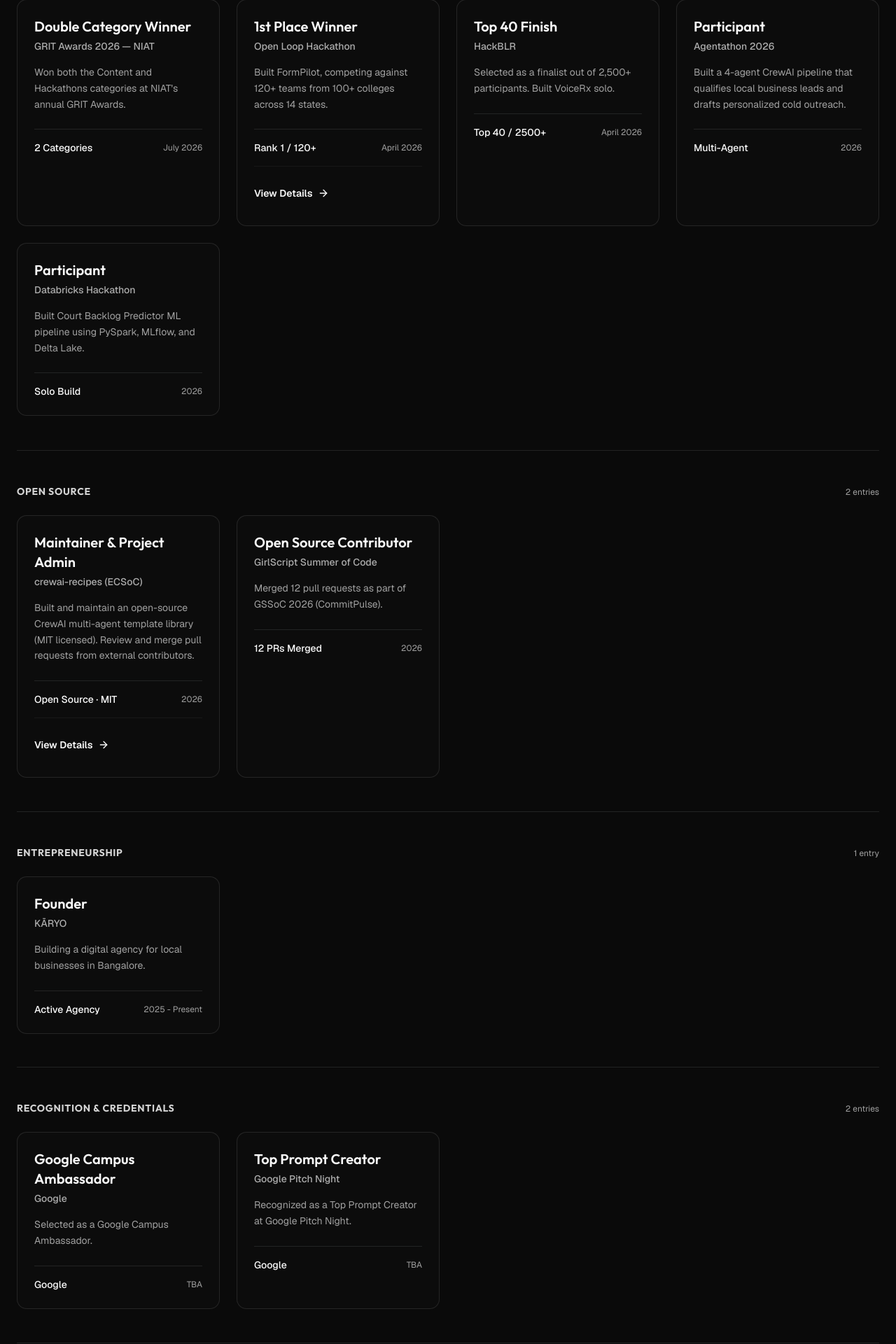
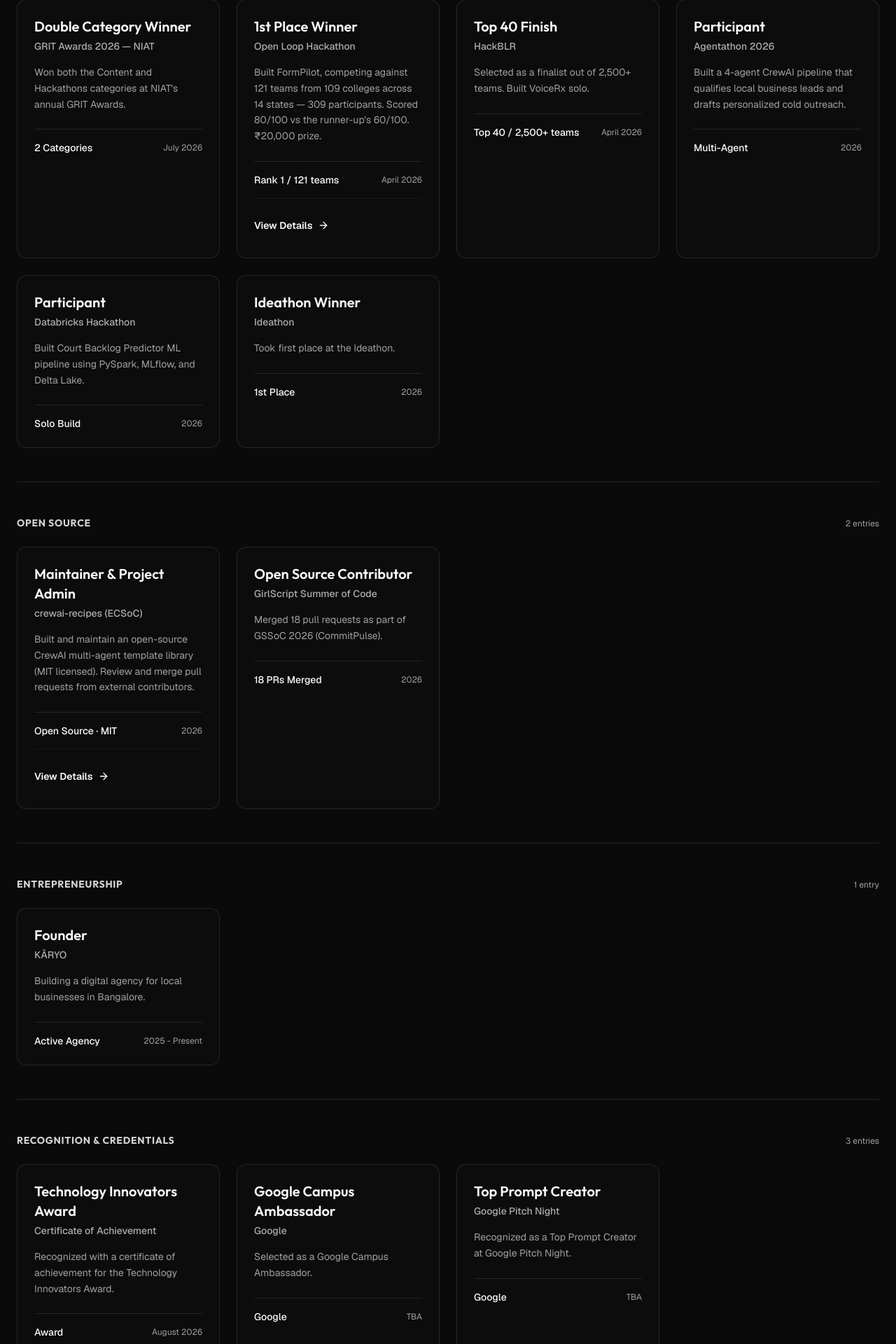
Before and after one commit to Karan-Raj-KR/portfolio, a Next.js app: page /achievements in a window 1280 px wide. Shown: the part 461-2381 px from the top of the page at 70% size. Built offline with nearby package versions, Linux system fonts and the light colour scheme.

Commit message:
feat: add Chrome Web Store link to project UI and update hackathon metrics and achievement details

```diff
--- a/src/components/sections/about.tsx
+++ b/src/components/sections/about.tsx
@@ -34,7 +34,7 @@
                     I'm a B.Tech CSE (AI/ML) student at NIAT–S-VYASA University, but most of what I've learned came from shipping real projects, competing in hackathons, and running a digital agency while juggling exams.
                 </motion.p>
                 <motion.p variants={itemVariants}>
-                    This past year I won 1st place at Open Loop 2026 — a national hackathon with 309 participants across 109 colleges and 14 states. We built FormPilot, an AI Chrome extension that auto-fills web forms using LLMs. 80/100 score, ₹20,000 cash prize, beat 120 other teams.
+                    This past year I won 1st place at Open Loop 2026 — a national hackathon with 309 participants across 109 colleges and 14 states. We built FormPilot, an AI Chrome extension that auto-fills web forms using LLMs. 80/100 score against the runner-up's 60/100, ₹20,000 cash prize, 1st of 121 teams.
                 </motion.p>
                 <motion.p variants={itemVariants}>
                     Before that I went solo at HackBLR 2026 with VoiceRx — a RAG-based voice health assistant — and landed Top 40 out of 2,500+ teams.
--- a/src/components/sections/hackathon.tsx
+++ b/src/components/sections/hackathon.tsx
@@ -10,7 +10,7 @@
         title: "1st Place Winner",
         organization: "Open Loop Hackathon",
         date: "April 2026",
-        description: "Built FormPilot, an AI-powered Chrome extension, competing against 120+ teams from 100+ colleges.",
+        description: "Built FormPilot, an AI-powered Chrome extension, competing against 121 teams from 109 colleges.",
         summary: "1st Place | FormPilot | React, Chrome APIs, LLMs",
         metric: "Rank 1 / 121 teams · 109 colleges · 14 states",
         link: "/hackathons/open-loop-2026"
@@ -19,9 +19,9 @@
         title: "Finalist",
         organization: "HackBLR 2026",
         date: "April 2026",
-        description: "Selected as a finalist out of 2,500+ participants. Built VoiceRx, a voice-first health AI assistant solo.",
+        description: "Selected as a finalist out of 2,500+ teams. Built VoiceRx, a voice-first health AI assistant solo.",
         summary: "Finalist | VoiceRx | FastAPI, Vapi, Groq, Qdrant",
-        metric: "Top 40 / 2500+"
+        metric: "Top 40 / 2,500+ teams"
     },
     {
         title: "Participant",
--- a/src/data/achievements.ts
+++ b/src/data/achievements.ts
@@ -39,8 +39,8 @@
         title: "1st Place Winner",
         organization: "Open Loop Hackathon",
         date: "April 2026",
-        description: "Built FormPilot, competing against 120+ teams from 100+ colleges across 14 states.",
-        metric: "Rank 1 / 120+",
+        description: "Built FormPilot, competing against 121 teams from 109 colleges across 14 states — 309 participants. Scored 80/100 vs the runner-up's 60/100. ₹20,000 prize.",
+        metric: "Rank 1 / 121 teams",
         category: "competition",
         featured: true,
         link: "/hackathons/open-loop-2026"
@@ -49,8 +49,8 @@
         title: "Top 40 Finish",
         organization: "HackBLR",
         date: "April 2026",
-        description: "Selected as a finalist out of 2,500+ participants. Built VoiceRx solo.",
-        metric: "Top 40 / 2500+",
+        description: "Selected as a finalist out of 2,500+ teams. Built VoiceRx solo.",
+        metric: "Top 40 / 2,500+ teams",
         category: "competition",
         featured: true
     },
@@ -71,6 +71,24 @@
         category: "competition"
     },
     {
+        title: "Technology Innovators Award",
+        organization: "Certificate of Achievement",
+        date: "August 2026",
+        description: "Recognized with a certificate of achievement for the Technology Innovators Award.",
+        metric: "Award",
+        category: "recognition",
+        featured: true
+    },
+    {
+        title: "Ideathon Winner",
+        organization: "Ideathon",
+        date: "2026",
+        description: "Took first place at the Ideathon.",
+        metric: "1st Place",
+        category: "competition",
+        featured: true
+    },
+    {
         title: "Maintainer & Project Admin",
         organization: "crewai-recipes (ECSoC)",
         date: "2026",
@@ -84,8 +102,8 @@
         title: "Open Source Contributor",
         organization: "GirlScript Summer of Code",
         date: "2026",
-        description: "Merged 12 pull requests as part of GSSoC 2026 (CommitPulse).",
-        metric: "12 PRs Merged",
+        description: "Merged 18 pull requests as part of GSSoC 2026 (CommitPulse).",
+        metric: "18 PRs Merged",
         category: "open-source",
         featured: true
     },
--- a/src/data/experience.ts
+++ b/src/data/experience.ts
@@ -12,7 +12,7 @@
         company: "",
         description: [
             "Active contributor in GirlScript Summer of Code 2026",
-            "Merged 4 pull requests across open-source repositories",
+            "Merged 18 pull requests across open-source repositories",
             "Contributing through bug fixes, backend improvements, and feature implementations",
             "Collaborating with maintainers via GitHub workflows and code reviews",
         ],
@@ -32,9 +32,9 @@
         period: "April 2026",
         company: "Yenepoya University / Yentech",
         description: [
-            "National-level 24-hour hackathon — 120+ teams, 100+ colleges, 14 states",
+            "National-level 24-hour hackathon — 121 teams, 109 colleges, 14 states, 309 participants",
             "Built FormPilot: a Chrome extension that auto-fills web forms using AI (ChatGPT/Claude/Gemini). Handles React/Vue apps, writes cover letters, matches dropdowns intelligently",
-            "Scored 80/100 — second place scored 60",
+            "Scored 80/100 — runner-up scored 60/100. ₹20,000 prize",
             "Team of 3: Karan Raj KR, Havinash, Saagnik Dey",
         ],
     },
@@ -43,7 +43,7 @@
         period: "April 2026",
         company: "HackBLR, Bangalore",
         description: [
-            "Selected as finalist from 2,500+ participants across IITs, NITs, IISc — 40 teams made it",
+            "Selected as finalist from 2,500+ teams across IITs, NITs, IISc — Top 40",
             "Built VoiceRx: AI voice health assistant for patients without doctor access (FastAPI, Vapi, Qdrant, Groq, RAG)",
             "Competed solo",
         ],
--- a/src/data/projects.ts
+++ b/src/data/projects.ts
@@ -40,7 +40,7 @@
             { label: "Score", value: "80/100" },
             { label: "Team", value: "3 builders" }
         ],
-        overview: "FormPilot is a BYOK Chrome extension that intelligently autofills complex web forms using LLMs. We built it as a team of 3 (Karan Raj KR, Havinash, Saagnik Dey — extension work led by Havinash) and won 1st place at the Open Loop 2026 hackathon.",
+        overview: "FormPilot is a BYOK Chrome extension that intelligently autofills complex web forms using LLMs. We built it as a team of 3 (Karan Raj KR, Havinash, Saagnik Dey — extension work led by Havinash) and won 1st place at the Open Loop 2026 hackathon. It is now live on the Chrome Web Store.",
         problem: "Users waste hours filling out repetitive, complex forms (job applications, grants, registrations). Traditional autofill is dumb—it relies on exact field name matches and fails on long-form text or nuanced dropdowns.",
         solution: "FormPilot injects a content script to scrape the DOM for input fields, passes their context to an LLM along with the user's selected profile, and maps the AI's structured JSON response back into the form fields.",
         architecture: "Vite + React frontend for the popup UI. Background service workers handle API communication. Content scripts manipulate the active page's DOM. All data is stored locally using Chrome Storage API.",
@@ -53,7 +53,7 @@
             "Bring Your Own Key (BYOK) architecture"
         ],
         challenges: "Handling dynamic form fields rendered by frameworks like React or Vue, which often swallow native DOM events. We had to simulate authentic user input events (input, change, blur) to trigger framework state updates.",
-        results: "Won 1st Place at Open Loop 2026 against 120+ teams, scoring 80/100 (2nd place scored 60/100). Successfully published to the Chrome Web Store.",
+        results: "Won 1st Place at Open Loop 2026 against 121 teams from 109 colleges across 14 states, scoring 80/100 (runner-up scored 60/100). ₹20,000 prize. Now live on the Chrome Web Store.",
         lessons: "Learned the intricacies of Manifest V3, service worker lifecycles, and the importance of simulating trusted events in modern web apps.",
         timeline: "Built in 24 hours (April 2026)",
         assets: [
@@ -74,7 +74,7 @@
         tags: ["FastAPI", "Vapi", "Qdrant", "Groq", "RAG"],
         metrics: [
             { label: "Status", value: "Finalist" },
-            { label: "Applicants", value: "2,500+" }
+            { label: "Teams", value: "2,500+" }
         ],
         overview: "VoiceRx is an AI voice health assistant providing accessible preliminary medical information to patients without immediate access to doctors.",
         problem: "In many regions, wait times for doctors are extensive, and patients lack a reliable way to get immediate, conversational answers about symptoms or medications without resorting to anxiety-inducing web searches.",
@@ -88,7 +88,7 @@
             "Symptom triage logic"
         ],
         challenges: "Reducing latency in the voice pipeline. The combination of STT (Speech-to-Text), RAG retrieval, LLM generation, and TTS (Text-to-Speech) initially took over 2 seconds. Optimized by streaming chunks and using Groq.",
-        results: "Selected as a Finalist at HackBLR 2026 out of 2,500+ participants across India.",
+        results: "Selected as a Finalist at HackBLR 2026 out of 2,500+ teams across India.",
         lessons: "Deep dive into real-time voice architectures and latency optimization for LLMs.",
         timeline: "April 2026",
         assets: [
@@ -134,7 +134,6 @@
         description: "ML model predicting court case backlog trends — built solo at Databricks Hackathon",
         tags: ["PySpark", "MLflow", "Delta Lake", "Unity Catalog", "Jupyter"],
         metrics: [
-            { label: "Build", value: "Solo" },
             { label: "Tech", value: "Databricks" }
         ],
         overview: "A machine learning pipeline built on Databricks to analyze and predict judicial backlog trends across various courts.",
--- a/src/features/projects/components/project-list.tsx
+++ b/src/features/projects/components/project-list.tsx
@@ -1,7 +1,7 @@
 "use client";
 
 import { motion, Variants } from "framer-motion";
-import { ExternalLink, Github, ArrowRight } from "lucide-react";
+import { ExternalLink, Github, ArrowRight, Chrome } from "lucide-react";
 import Link from "next/link";
 import { Tilt } from "@/components/ui/tilt";
 import { projects } from "@/data/projects";
@@ -96,6 +96,17 @@
                                 </Link>
 
                                 <div className="flex gap-4">
+                                    {project.links.store && (
+                                        <Link
+                                            href={project.links.store}
+                                            target="_blank"
+                                            rel="noopener noreferrer"
+                                            className="flex items-center gap-2 text-sm font-medium text-muted-foreground hover:text-foreground transition-colors"
+                                            aria-label={`Install ${project.title} from the Chrome Web Store`}
+                                        >
+                                            <Chrome className="h-4 w-4" aria-hidden="true" />
+                                        </Link>
+                                    )}
                                     {project.links.demo && (
                                         <Link
                                             href={project.links.demo}
```
